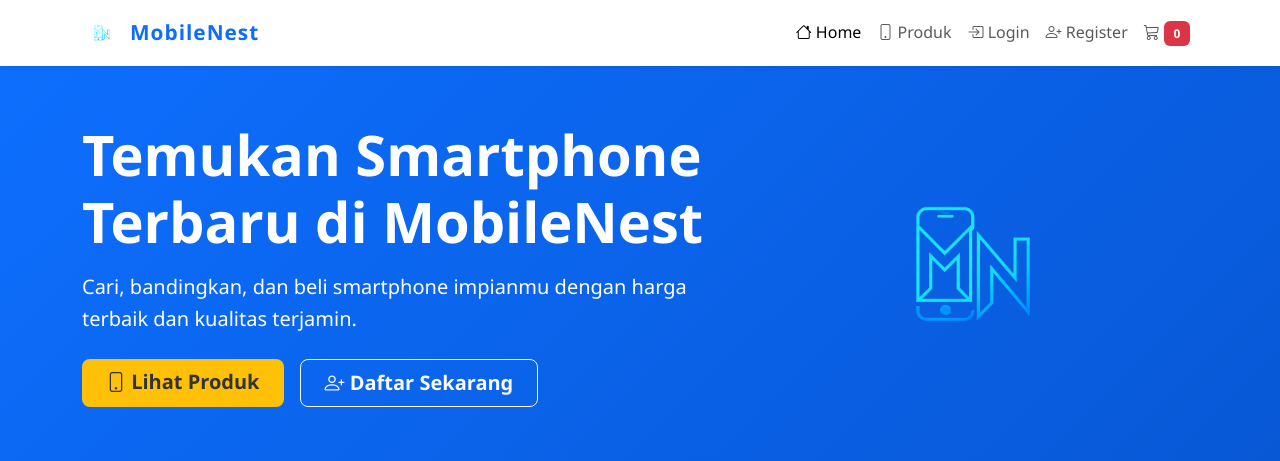
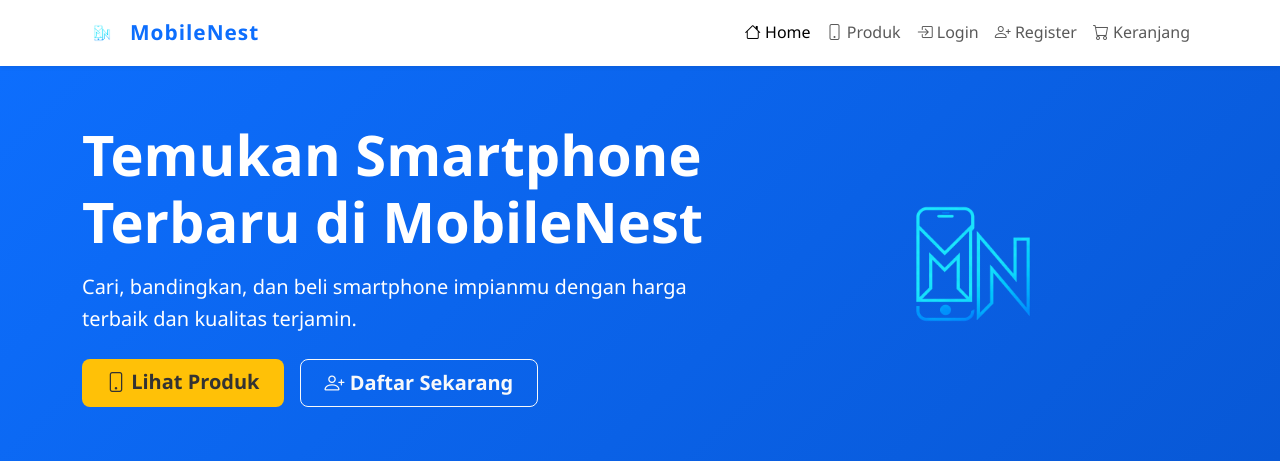
Before and after one commit to RifalDU/Project-MobileNest, a PHP site: page /MobileNest/index.php in a window 1280 px wide. Shown: the top 461 px of the page. Run offline with PHP 8.4, Linux system fonts and the light colour scheme; data that the repository does not hold is empty.

Commit message:
Update header.php with cart badge and JS script includes

```diff
--- a/MobileNest/includes/header.php
+++ b/MobileNest/includes/header.php
@@ -76,8 +76,8 @@ require_once dirname(__DIR__) . '/config.php';
                         </li>
                         <li class="nav-item">
                             <a class="nav-link" href="<?php echo SITE_URL; ?>/transaksi/keranjang.php">
-                                <i class="bi bi-cart3"></i>
-                                <span class="badge bg-danger"><?php echo !empty($_SESSION['cart']) ? count($_SESSION['cart']) : 0; ?></span>
+                                <i class="bi bi-cart"></i> Keranjang
+                                <span id="cart-count-badge" class="badge bg-danger" style="display: none;">0</span>
                             </a>
                         </li>
                     <!-- Menu Jika User Belum Login -->
@@ -94,8 +94,8 @@ require_once dirname(__DIR__) . '/config.php';
                         </li>
                         <li class="nav-item">
                             <a class="nav-link" href="<?php echo SITE_URL; ?>/transaksi/keranjang.php">
-                                <i class="bi bi-cart3"></i>
-                                <span class="badge bg-danger"><?php echo !empty($_SESSION['cart']) ? count($_SESSION['cart']) : 0; ?></span>
+                                <i class="bi bi-cart"></i> Keranjang
+                                <span id="cart-count-badge" class="badge bg-danger" style="display: none;">0</span>
                             </a>
                         </li>
                     <?php endif; ?>
```
